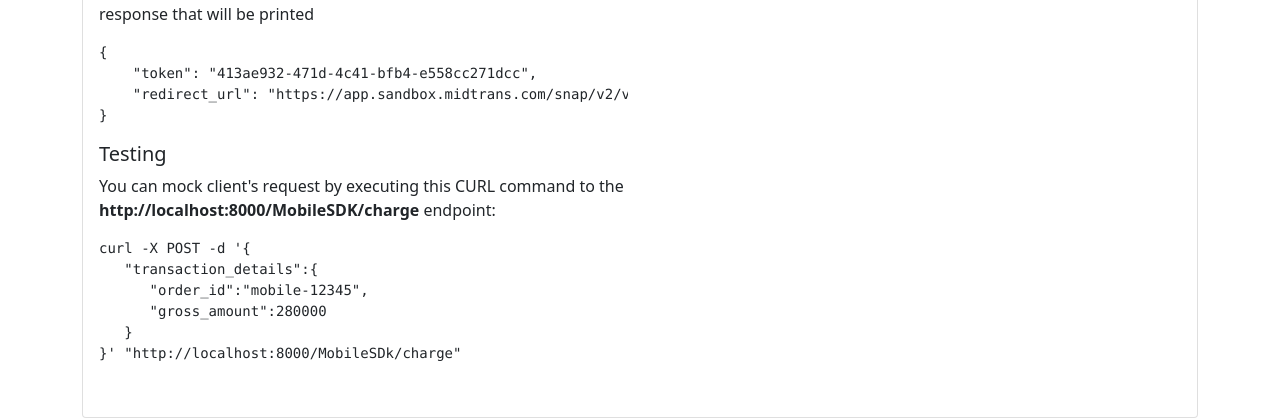
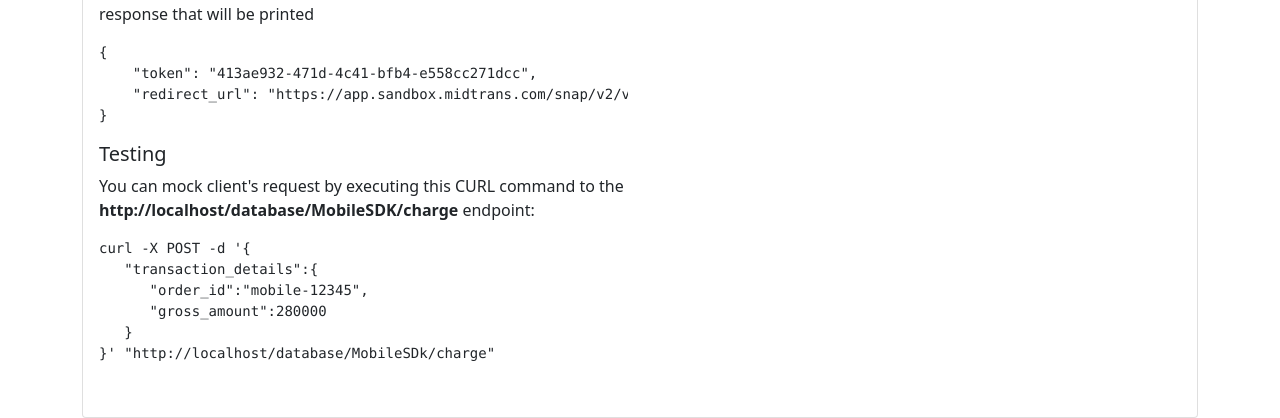
Before and after one commit to gheav/codeigniter-midtrans, a CodeIgniter app: page /database/index.php/mobilesdk/index in a window 1280 px wide. Shown: the part 628-1046 px from the top of the page. Run offline with CodeIgniter, Linux system fonts and the light colour scheme; some libraries are stand-ins or nearby versions.

Commit message:
change url description

```diff
--- a/application/views/midtrans/charge.php
+++ b/application/views/midtrans/charge.php
@@ -8,7 +8,7 @@
         <h5>Endpoint</h5>
         <p>
             There is only one endpoint that are required to use Midtrans mobile SDK:
-            <b>http://localhost:8000/MobileSDK/charge</b>
+            <b><?= base_url() ?>MobileSDK/charge</b>
             <br>
             This endpoint will proxy (forward) client request to Midtrans Snap API
         <pre>'https://app.midtrans.com/snap/v1/transactions'</pre> or
@@ -24,7 +24,7 @@
 }</pre>
         <h5>Testing</h5>
         <p>You can mock client's request by executing this CURL command to the
-            <b>http://localhost:8000/MobileSDK/charge</b> endpoint:
+            <b><?= base_url() ?>MobileSDK/charge</b> endpoint:
         </p>
         <pre>
 curl -X POST -d '{
@@ -32,7 +32,7 @@ curl -X POST -d '{
       "order_id":"mobile-12345",
       "gross_amount":280000
    }
-}' "http://localhost:8000/MobileSDk/charge"
+}' "<?= base_url() ?>MobileSDk/charge"
         </pre>
 
     </div>
```
